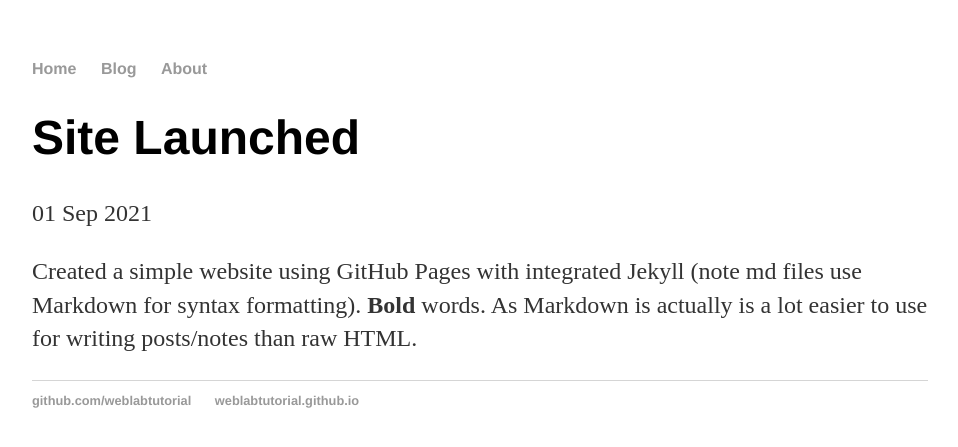
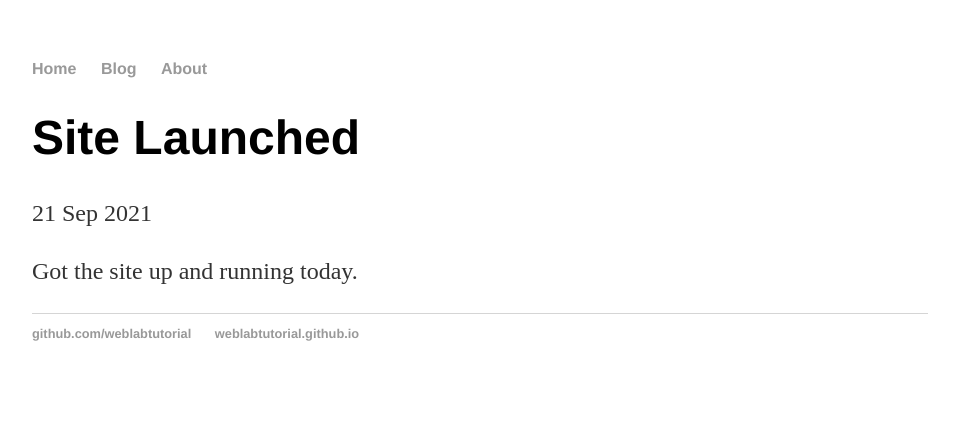
Before and after one commit to fso2000/fso2000.github.io, a Jekyll site: the page built from _posts/2021-09-01-site-launched.md, in a window 1280 px wide. Shown: the top 447 px of the page, without its empty margins (160-1118 px from the left). Built offline with Jekyll 4.4.1, drawn with Linux system fonts in a browser that asks for light colours.

Commit message:
Update 2021-09-01-site-launched.md

```diff
--- a/_posts/2021-09-01-site-launched.md
+++ b/_posts/2021-09-01-site-launched.md
@@ -1,8 +1,6 @@
 ---
 layout: post
 title: "Site Launched "
-date: 2021-09-01
+date: 2021-09-21
 ---
-Created a simple website using GitHub Pages with integrated Jekyll (note md files use Markdown for syntax
-formatting). **Bold** words. As Markdown is actually is a lot easier to use for writing posts/notes than raw
-HTML.
+Got the site up and running today.
```
